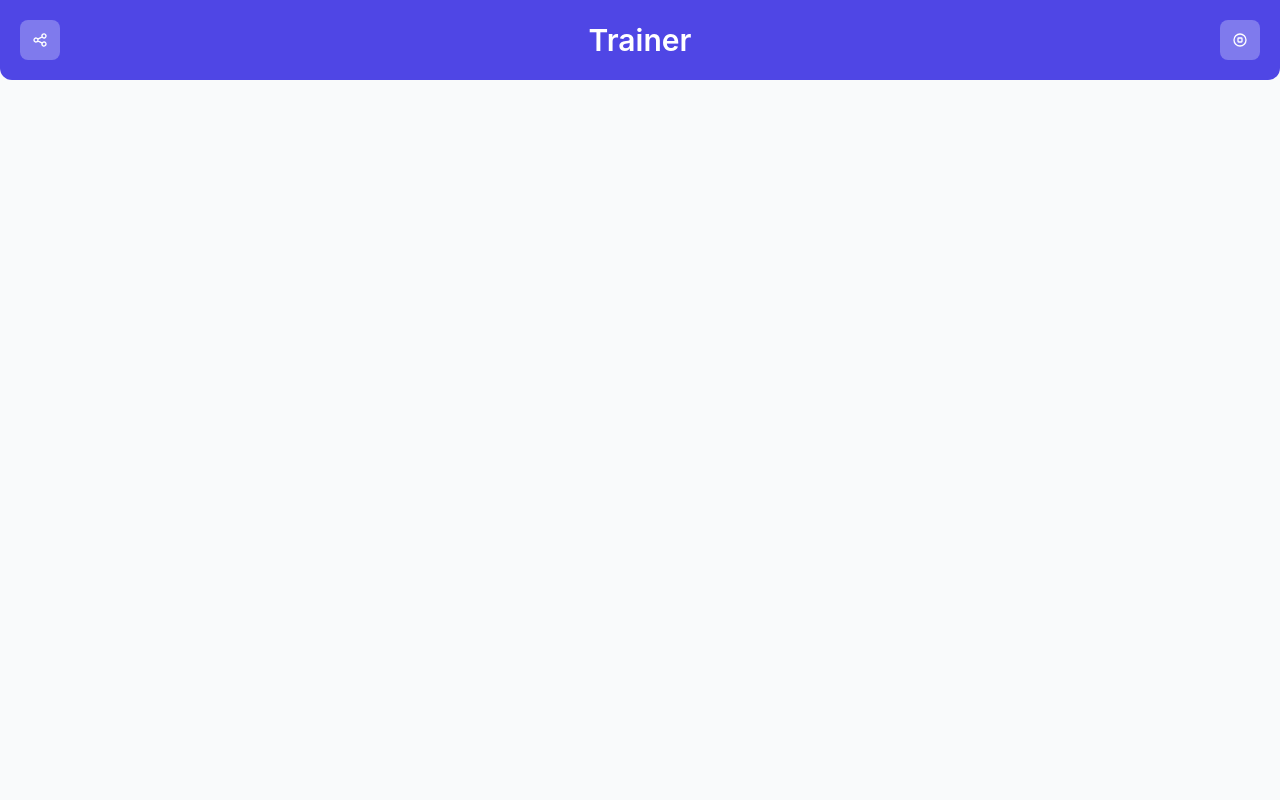
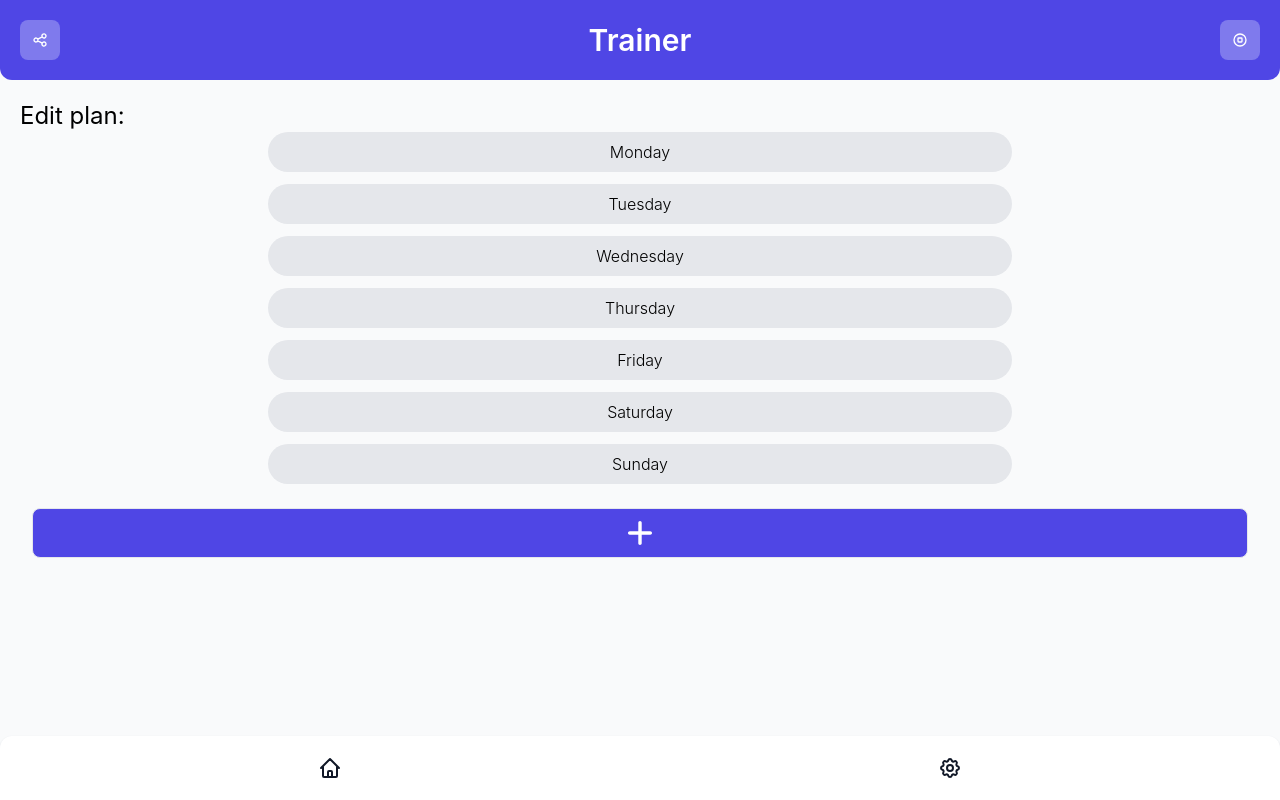
Before and after one commit to simone98dm/lazy-trainer-fe, a Vue app: page /session in a window 1280 px wide. Before the commit this address had no page. Built offline with nearby package versions, Linux system fonts and the light colour scheme.

Commit message:
add create session

```diff
--- a/src/components/Content/Content.vue
+++ /dev/null
@@ -1,31 +0,0 @@
-<script setup lang="ts">
-import { useRouter } from "vue-router";
-import { useActivityStore } from "../../stores/activity";
-import { getDayOfTheWeek } from "../../utils/dates";
-import Item from "../Item/Item.vue";
-
-const store = useActivityStore();
-const router = useRouter();
-
-function formatDescription(len: number) {
-  if (len === 0) {
-    return "No activity found";
-  }
-  return `${len} ${len > 1 ? "activities" : "activity"}`;
-}
-</script>
-
-<template>
-  <section>
-    <div v-for="activity in store.getWeek">
-      <router-link :to="{ name: 'details', params: { id: activity.id } }">
-        <Item
-          :name="getDayOfTheWeek(activity.dayOfWeek)"
-          :description="formatDescription(activity.activities.length)"
-          :id="activity.id"
-          :key="activity.dayOfWeek"
-        />
-      </router-link>
-    </div>
-  </section>
-</template>
--- a/src/components/Footer/Footer.vue
+++ b/src/components/Footer/Footer.vue
@@ -5,25 +5,16 @@ import Icon from "../Icons/Icon.vue";
 import { IconSize } from "../../utils/enum";
 import { useRoute } from "vue-router";
 
-const route = useRoute();
-const { showFooter } = route.meta;
 </script>
 
 <template>
   <div
-    v-if="showFooter"
     class="fixed left-0 bottom-0 w-full rounded-t-xl bg-white px-5 py-2 shadow-sm shadow-gray-300"
   >
     <nav class="flex justify-around text-gray-900">
       <router-link to="/" class="py-3 rounded-full p-3">
         <Icon :component="HouseIcon" :size="IconSize.MEDIUM"></Icon>
       </router-link>
-      <!-- <router-link to="/analytics" class="py-3 rounded-full p-3">
-        <analytics-icon></analytics-icon>
-      </router-link>
-      <router-link to="/zap" class="py-3 rounded-full p-3">
-        <zap-icon></zap-icon>
-      </router-link> -->
       <router-link to="/setting" class="py-3 rounded-full p-3">
         <Icon :component="SettingIcon" :size="IconSize.MEDIUM"></Icon>
       </router-link>
--- /dev/null
+++ b/src/components/SessionForm/SessionForm.vue
@@ -0,0 +1,64 @@
+<script setup lang="ts">
+import { IActivity } from "../../models/Activity";
+import { ref } from "vue";
+import Button from "../Button/Button.vue";
+import { v4 as uuidv4 } from "uuid";
+import Icon from "../Icons/Icon.vue";
+import TrashIcon from "../Icons/TrashIcon.vue";
+import AddIcon from "../Icons/AddIcon.vue";
+import { IconSize } from "../../utils/enum";
+import { ISession } from "../../models/Session";
+import { days, getDayOfTheWeek } from "../../utils/dates";
+
+const props = defineProps(["id", "dayOfWeek"]);
+const emits = defineEmits(["save", "remove"]);
+
+const uuid = uuidv4();
+
+let dayOfWeek = ref(props.dayOfWeek || "");
+let id = ref(props.id || uuid);
+
+function save() {
+  const activity: ISession = {
+    id: id.value,
+    dayOfWeek: dayOfWeek.value,
+    activities: [],
+  };
+  emits("save", activity);
+}
+
+function isNew() {
+  return !Boolean(props.id);
+}
+
+function remove() {
+  if (!isNew()) {
+    emits("remove", props.id);
+  }
+}
+
+function selectDay(dayIndex: number) {
+  dayOfWeek.value = dayIndex;
+}
+</script>
+
+<template>
+  <div class="mb-6 flex flex-wrap gap-3">
+    <button
+      v-for="(dayName, i) in days"
+      :key="i"
+      class="w-full bg-gray-200 focus:bg-indigo-600 focus:text-slate-50 duration-200 rounded-full px-4 py-2 font-light"
+      @click="() => selectDay(i)"
+    >
+      {{ dayName }}
+    </button>
+  </div>
+  <div class="w-full md:w-full px-3">
+    <Button full="true" @click="remove" v-if="!isNew()">
+      <Icon :component="TrashIcon" :size="IconSize.MEDIUM"></Icon>
+    </Button>
+    <Button full="true" @click="save" v-else>
+      <Icon :component="AddIcon" :size="IconSize.MEDIUM"></Icon>
+    </Button>
+  </div>
+</template>
--- a/src/pages/Activity.vue
+++ b/src/pages/Activity.vue
@@ -50,8 +50,7 @@ function removeActivity(activityId: string) {
 }
 </script>
 <template>
-  <section class="p-5">
-    <div class="space-y-2">
+  <h1 class="text-2xl">Edit session:</h1>
   <ActivityForm
     :name="activity?.name"
     :id="activity?.id"
@@ -61,6 +60,4 @@ function removeActivity(activityId: string) {
     @save="saveActivity"
     @remove="removeActivity"
   ></ActivityForm>
-    </div>
-  </section>
 </template>
--- a/src/pages/Home.vue
+++ b/src/pages/Home.vue
@@ -1,7 +1,43 @@
 <script setup lang="ts">
-import Content from "../components/Content/Content.vue";
+import { useRouter } from "vue-router";
+import { useActivityStore } from "../stores/activity";
+import { getDayOfTheWeek } from "../utils/dates";
+import { ButtonSize, IconSize, LinkType } from "../utils/enum";
+import AddIcon from "../components/Icons/AddIcon.vue";
+import Item from "../components/Item/Item.vue";
+import Link from "../components/Link/Link.vue";
+import Icon from "../components/Icons/Icon.vue";
+
+const store = useActivityStore();
+const router = useRouter();
+
+function formatDescription(len: number) {
+  if (len === 0) {
+    return "No activity found";
+  }
+  return `${len} ${len > 1 ? "activities" : "activity"}`;
+}
 </script>
 
 <template>
-  <Content />
+  <section>
+    <div v-for="activity in store.getWeek">
+      <router-link :to="{ name: 'details', params: { id: activity.id } }">
+        <Item
+          :name="getDayOfTheWeek(activity.dayOfWeek)"
+          :description="formatDescription(activity.activities.length)"
+          :id="activity.id"
+          :key="activity.dayOfWeek"
+        />
+      </router-link>
+    </div>
+    <Link
+      :to="{ name: 'session' }"
+      :size="ButtonSize.MEDIUM"
+      :type="LinkType.BUTTON"
+      full="true"
+    >
+      <Icon :component="AddIcon" :size="IconSize.MEDIUM"></Icon>
+    </Link>
+  </section>
 </template>
--- /dev/null
+++ b/src/pages/Session.vue
@@ -0,0 +1,22 @@
+<script setup lang="ts">
+import { useRouter } from "vue-router";
+import SessionForm from "../components/SessionForm/SessionForm.vue";
+import { ISession } from "../models/Session";
+import { useActivityStore } from "../stores/activity";
+
+const store = useActivityStore();
+const router = useRouter();
+
+function addSession(session: ISession) {
+  store.addSession(session);
+  router.push({
+    name: "home",
+  });
+}
+</script>
+<template>
+  <h1 class="text-2xl">Edit plan:</h1>
+  <div class="flex flex-wrap justify-center">
+    <SessionForm @save="addSession"></SessionForm>
+  </div>
+</template>
--- a/src/router/router.ts
+++ b/src/router/router.ts
@@ -4,6 +4,7 @@ import Activity from "../pages/Activity.vue";
 import Setting from "../pages/Setting.vue";
 import { createRouter, createWebHistory } from "vue-router";
 import Timer from "../pages/Timer.vue";
+import Session from "../pages/Session.vue";
 
 const routes = [
   {
@@ -46,6 +47,14 @@ const routes = [
       showFooter: false,
     },
   },
+  {
+    name: "session",
+    path: "/session",
+    component: Session,
+    meta: {
+      showFooter: false,
+    },
+  },
 ];
 
 const router = createRouter({
--- a/src/stores/activity.ts
+++ b/src/stores/activity.ts
@@ -1,3 +1,4 @@
+import { ISession } from "./../models/Session";
 import { defineStore } from "pinia";
 import { IActivity } from "../models/Activity";
 
@@ -49,5 +50,8 @@ export const useActivityStore = defineStore("activity", {
         }
       }
     },
+    addSession(session: ISession) {
+      this.plan.sessions.push(session);
+    },
   },
 });
--- a/src/utils/dates.ts
+++ b/src/utils/dates.ts
@@ -1,8 +1,4 @@
-export function getDayOfTheWeek(day?: number) {
-  if (!day) {
-    return "No data found";
-  }
-  const days = [
+export const days = [
   "Monday",
   "Tuesday",
   "Wednesday",
@@ -11,9 +7,8 @@ export function getDayOfTheWeek(day?: number) {
   "Saturday",
   "Sunday",
 ];
-  if (day > days.length) {
-    return null;
-  }
-  const dayName = days[day];
+
+export function getDayOfTheWeek(day?: number) {
+  const dayName = days[day ?? 0];
   return dayName;
 }
```
Also changed, not shown: src/pages/Details.vue (line endings or trailing spaces). Lines whose indentation alone changed are shown as unchanged.
